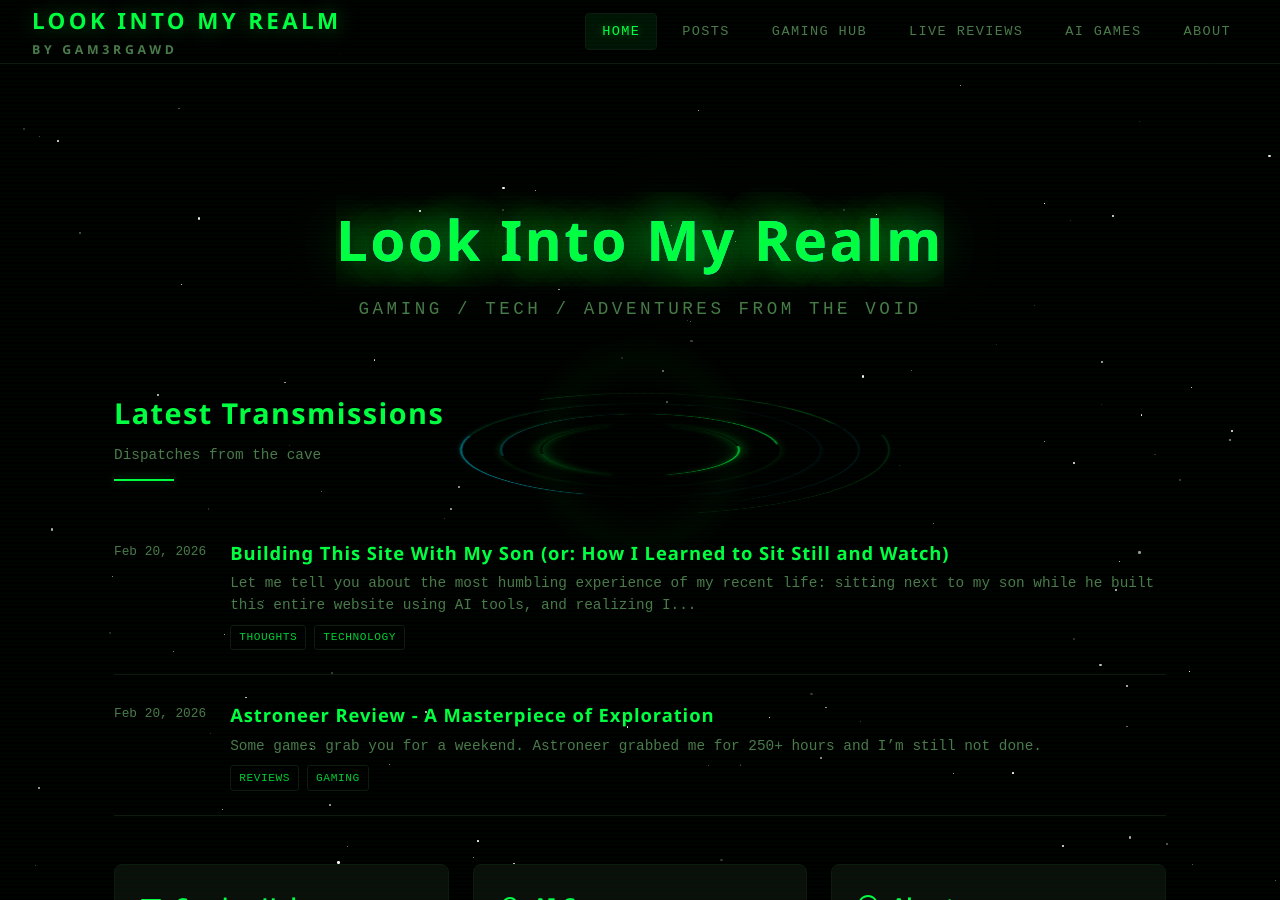
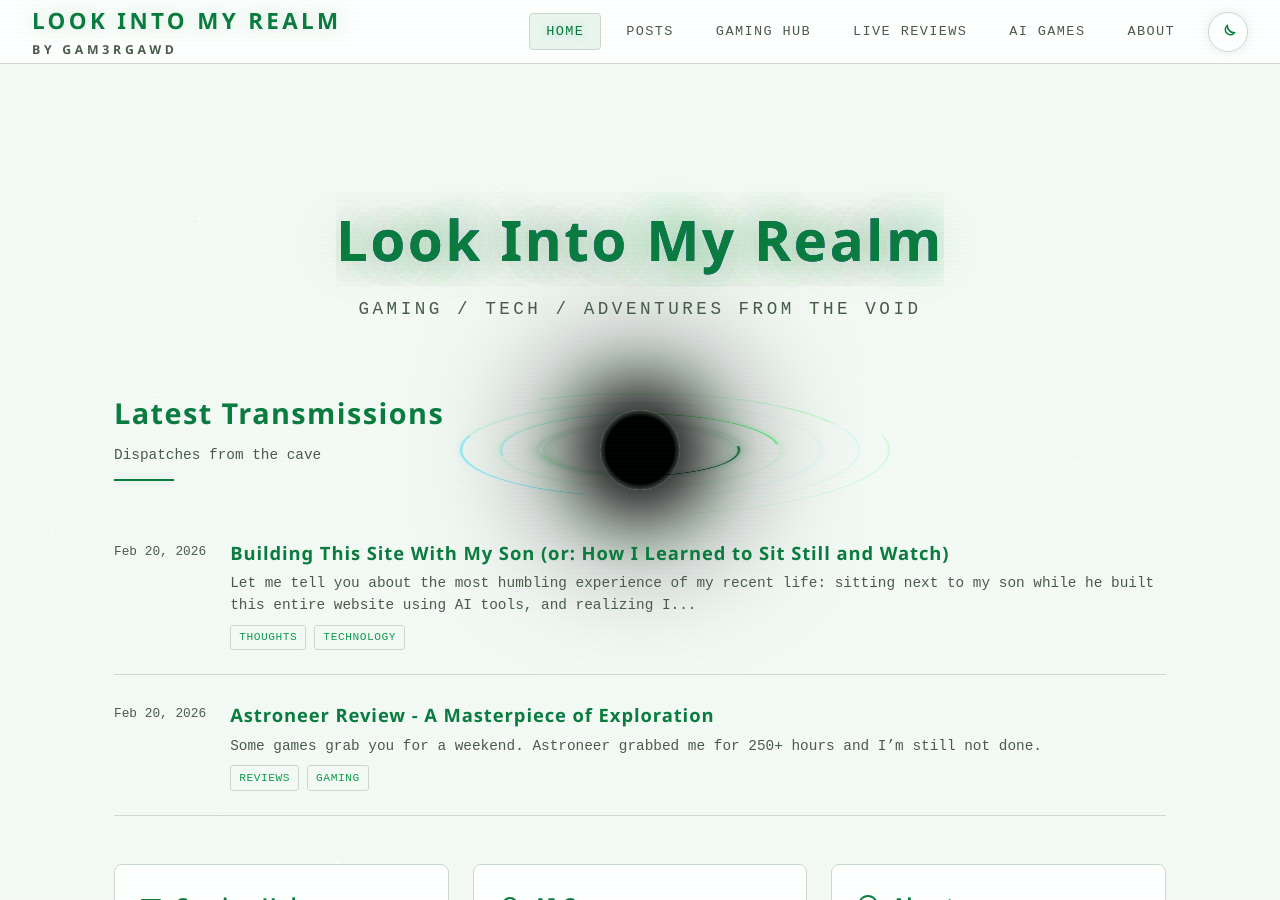
Before and after one commit to vitalnexus/blog, a Jekyll site: the page built from index.md, in a window 1280 px wide and 900 px high. Built offline with Jekyll 4.4.1, drawn with Linux system fonts in a browser that asks for light colours.

```diff
--- a/_layouts/default.html
+++ b/_layouts/default.html
@@ -1,10 +1,26 @@
 <!DOCTYPE html>
-<html lang="en">
+<html lang="en" data-theme="dark">
 <head>
   <meta charset="utf-8">
   <meta name="viewport" content="width=device-width, initial-scale=1">
   <title>{% if page.title %}{{ page.title }} - {% endif %}{{ site.title }}</title>
   <meta name="description" content="{{ page.excerpt | default: site.description | strip_html | truncatewords: 50 }}">
+  <script>
+    (function () {
+      var fallbackTheme = 'dark';
+      try {
+        var stored = localStorage.getItem('lir-theme');
+        if (stored === 'light' || stored === 'dark') {
+          fallbackTheme = stored;
+        } else if (window.matchMedia && window.matchMedia('(prefers-color-scheme: light)').matches) {
+          fallbackTheme = 'light';
+        }
+      } catch (err) {
+        fallbackTheme = 'dark';
+      }
+      document.documentElement.setAttribute('data-theme', fallbackTheme);
+    })();
+  </script>
   <link rel="icon" href="https://yt3.googleusercontent.com/EWIbmC28dR4JnEUXg8rBjPKEFEXUrfkVy0_BDXcr_dlSzAbHnkfu5h0Vid3brKEWYYcYn-DV7Q=s160-c-k-c0x00ffffff-no-rj" type="image/png">
   <link rel="stylesheet" href="{{ '/assets/css/style.css' | relative_url }}">
   {% feed_meta %}
@@ -37,19 +53,32 @@
       Look Into My Realm
       <span class="logo-sub">by GAM3RGAWD</span>
     </a>
-    <button class="nav-toggle" id="navToggle" aria-label="Toggle navigation">
-      <svg width="24" height="24" viewBox="0 0 24 24" fill="none" stroke="currentColor" stroke-width="2">
-        <path d="M3 12h18M3 6h18M3 18h18"/>
-      </svg>
-    </button>
-    <nav class="site-nav" id="siteNav">
+    <div class="site-actions">
+      <nav class="site-nav" id="siteNav">
       <a href="{{ '/' | relative_url }}" {% if page.url == '/' %}class="active"{% endif %}>Home</a>
       <a href="{{ '/posts' | relative_url }}" {% if page.url == '/posts/' %}class="active"{% endif %}>Posts</a>
       <a href="{{ '/gaming' | relative_url }}" {% if page.url == '/gaming/' %}class="active"{% endif %}>Gaming Hub</a>
       <a href="{{ '/live-review' | relative_url }}" {% if page.url == '/live-review/' %}class="active"{% endif %}>Live Reviews</a>
       <a href="{{ '/games' | relative_url }}" {% if page.url == '/games/' %}class="active"{% endif %}>AI Games</a>
       <a href="{{ '/about' | relative_url }}" {% if page.url == '/about/' %}class="active"{% endif %}>About</a>
-    </nav>
+      </nav>
+      <div class="header-controls">
+        <button class="theme-toggle" id="themeToggle" type="button" aria-label="Switch to light mode">
+          <svg class="theme-icon theme-icon-sun" viewBox="0 0 24 24" stroke="currentColor" fill="none" stroke-width="2" aria-hidden="true">
+            <circle cx="12" cy="12" r="4"></circle>
+            <path d="M12 2v2M12 20v2M4 12H2M22 12h-2M5.64 5.64L4.22 4.22M19.78 19.78l-1.42-1.42M5.64 18.36L4.22 19.78M19.78 4.22l-1.42 1.42"></path>
+          </svg>
+          <svg class="theme-icon theme-icon-moon" viewBox="0 0 24 24" stroke="currentColor" fill="none" stroke-width="2" aria-hidden="true">
+            <path d="M21 12.8A9 9 0 0111.2 3a7 7 0 109.8 9.8z"></path>
+          </svg>
+        </button>
+        <button class="nav-toggle" id="navToggle" type="button" aria-label="Toggle navigation">
+          <svg width="24" height="24" viewBox="0 0 24 24" fill="none" stroke="currentColor" stroke-width="2">
+            <path d="M3 12h18M3 6h18M3 18h18"/>
+          </svg>
+        </button>
+      </div>
+    </div>
   </header>
 
   <!-- Content -->
--- a/assets/css/style.css
+++ b/assets/css/style.css
@@ -7,6 +7,8 @@
 *, *::before, *::after { box-sizing: border-box; margin: 0; padding: 0; }
 
 :root {
+  --font-mono: 'Courier New', 'Lucida Console', monospace;
+  --font-display: 'Segoe UI', system-ui, sans-serif;
   --void: #000000;
   --deep: #050a05;
   --panel: #0a0f0a;
@@ -19,8 +21,25 @@
   --magenta: #ff00ff;
   --text: #b0ffb0;
   --text-dim: #4a7a4a;
-  --font-mono: 'Courier New', 'Lucida Console', monospace;
-  --font-display: 'Segoe UI', system-ui, sans-serif;
+  --header-bg: rgba(0, 0, 0, 0.85);
+  --mobile-nav-bg: rgba(0, 0, 0, 0.95);
+}
+
+:root[data-theme='light'] {
+  --void: #f5f9f6;
+  --deep: #edf2ed;
+  --panel: #ffffff;
+  --border: #cfd7cf;
+  --green: #0a7a3f;
+  --green-dim: #0f9b4f;
+  --green-glow: rgba(10, 122, 63, 0.25);
+  --green-subtle: rgba(10, 122, 63, 0.08);
+  --cyan: #0e7fbf;
+  --magenta: #c218c2;
+  --text: #0b120b;
+  --text-dim: #4a5a4a;
+  --header-bg: rgba(255, 255, 255, 0.9);
+  --mobile-nav-bg: rgba(255, 255, 255, 0.95);
 }
 
 html { scroll-behavior: smooth; }
@@ -36,7 +55,7 @@ body {
 }
 
 a { color: var(--green); text-decoration: none; transition: all 0.3s ease; }
-a:hover { color: #fff; text-shadow: 0 0 10px var(--green-glow); }
+a:hover { color: var(--text); text-shadow: 0 0 10px var(--green-glow); }
 
 h1, h2, h3, h4 {
   font-family: var(--font-display);
@@ -194,7 +213,7 @@ img { max-width: 100%; height: auto; }
   position: fixed;
   top: 0; left: 0; right: 0;
   z-index: 1000;
-  background: rgba(0, 0, 0, 0.85);
+  background: var(--header-bg);
   border-bottom: 1px solid var(--border);
   backdrop-filter: blur(12px);
   -webkit-backdrop-filter: blur(12px);
@@ -203,6 +222,16 @@ img { max-width: 100%; height: auto; }
   display: flex;
   align-items: center;
   justify-content: space-between;
+  gap: 1rem;
+}
+
+.site-actions {
+  display: flex;
+  align-items: center;
+  justify-content: flex-end;
+  gap: 1rem;
+  margin-left: auto;
+  flex: 1;
 }
 
 .site-logo {
@@ -258,6 +287,49 @@ img { max-width: 100%; height: auto; }
   padding: 0.3rem 0.6rem;
   border-radius: 4px;
 }
+
+.header-controls {
+  display: flex;
+  align-items: center;
+  gap: 0.5rem;
+}
+
+.theme-toggle {
+  width: 40px;
+  height: 40px;
+  border-radius: 50%;
+  border: 1px solid var(--border);
+  background: var(--panel);
+  color: var(--green);
+  display: inline-flex;
+  align-items: center;
+  justify-content: center;
+  cursor: pointer;
+  transition: all 0.3s ease;
+  box-shadow: 0 0 12px rgba(0, 0, 0, 0.1);
+}
+
+.theme-toggle:hover,
+.theme-toggle:focus-visible {
+  outline: none;
+  box-shadow: 0 0 15px var(--green-glow);
+}
+
+
+.theme-icon {
+  width: 18px;
+  height: 18px;
+  stroke-linecap: round;
+  stroke-linejoin: round;
+  display: none;
+}
+
+.theme-icon-sun { display: block; }
+
+[data-theme='dark'] .theme-icon-sun { display: block; }
+[data-theme='dark'] .theme-icon-moon { display: none; }
+[data-theme='light'] .theme-icon-sun { display: none; }
+[data-theme='light'] .theme-icon-moon { display: block; }
 
 /* --- Main Content --- */
 .site-content {
@@ -640,6 +712,7 @@ img { max-width: 100%; height: auto; }
   border: 2px solid var(--green);
   box-shadow: 0 0 20px var(--green-glow);
   flex-shrink: 0;
+  background: #000000;
 }
 
 .profile-info h2 {
@@ -864,7 +937,7 @@ img { max-width: 100%; height: auto; }
     display: none;
     position: absolute;
     top: 64px; left: 0; right: 0;
-    background: rgba(0, 0, 0, 0.95);
+    background: var(--mobile-nav-bg);
     flex-direction: column;
     padding: 1rem;
     border-bottom: 1px solid var(--border);
--- a/assets/js/site.js
+++ b/assets/js/site.js
@@ -38,6 +38,73 @@
         nav.classList.remove('open');
       }
     });
+  }
+
+  // --- Theme Toggle ---
+  var themeStorageKey = 'lir-theme';
+
+  function getStoredTheme() {
+    try {
+      return localStorage.getItem(themeStorageKey);
+    } catch (err) {
+      return null;
+    }
+  }
+
+  function storeTheme(theme) {
+    try {
+      localStorage.setItem(themeStorageKey, theme);
+    } catch (err) {
+      // ignore storage errors
+    }
+  }
+
+  function getPreferredTheme() {
+    var stored = getStoredTheme();
+    if (stored === 'light' || stored === 'dark') {
+      return stored;
+    }
+    if (window.matchMedia && window.matchMedia('(prefers-color-scheme: light)').matches) {
+      return 'light';
+    }
+    return 'dark';
+  }
+
+  function applyTheme(theme, persist) {
+    if (theme !== 'light' && theme !== 'dark') return;
+    document.documentElement.setAttribute('data-theme', theme);
+    var toggle = document.getElementById('themeToggle');
+    if (toggle) {
+      toggle.setAttribute('aria-label', theme === 'dark' ? 'Switch to light mode' : 'Switch to dark mode');
+    }
+    if (persist) {
+      storeTheme(theme);
+    }
+  }
+
+  function initThemeToggle() {
+    var toggle = document.getElementById('themeToggle');
+    if (!toggle) return;
+
+    applyTheme(getPreferredTheme(), false);
+
+    toggle.addEventListener('click', function () {
+      var current = document.documentElement.getAttribute('data-theme') === 'light' ? 'dark' : 'light';
+      applyTheme(current, true);
+    });
+
+    if (window.matchMedia) {
+      var mq = window.matchMedia('(prefers-color-scheme: light)');
+      var handleChange = function (event) {
+        if (getStoredTheme()) return;
+        applyTheme(event.matches ? 'light' : 'dark', false);
+      };
+      if (typeof mq.addEventListener === 'function') {
+        mq.addEventListener('change', handleChange);
+      } else if (typeof mq.addListener === 'function') {
+        mq.addListener(handleChange);
+      }
+    }
   }
 
   // --- Matrix Easter Egg ---
@@ -151,6 +218,7 @@
   function init() {
     createStarField();
     initNavigation();
+    initThemeToggle();
     initMatrixEasterEgg();
     initGlitchText();
   }
```
